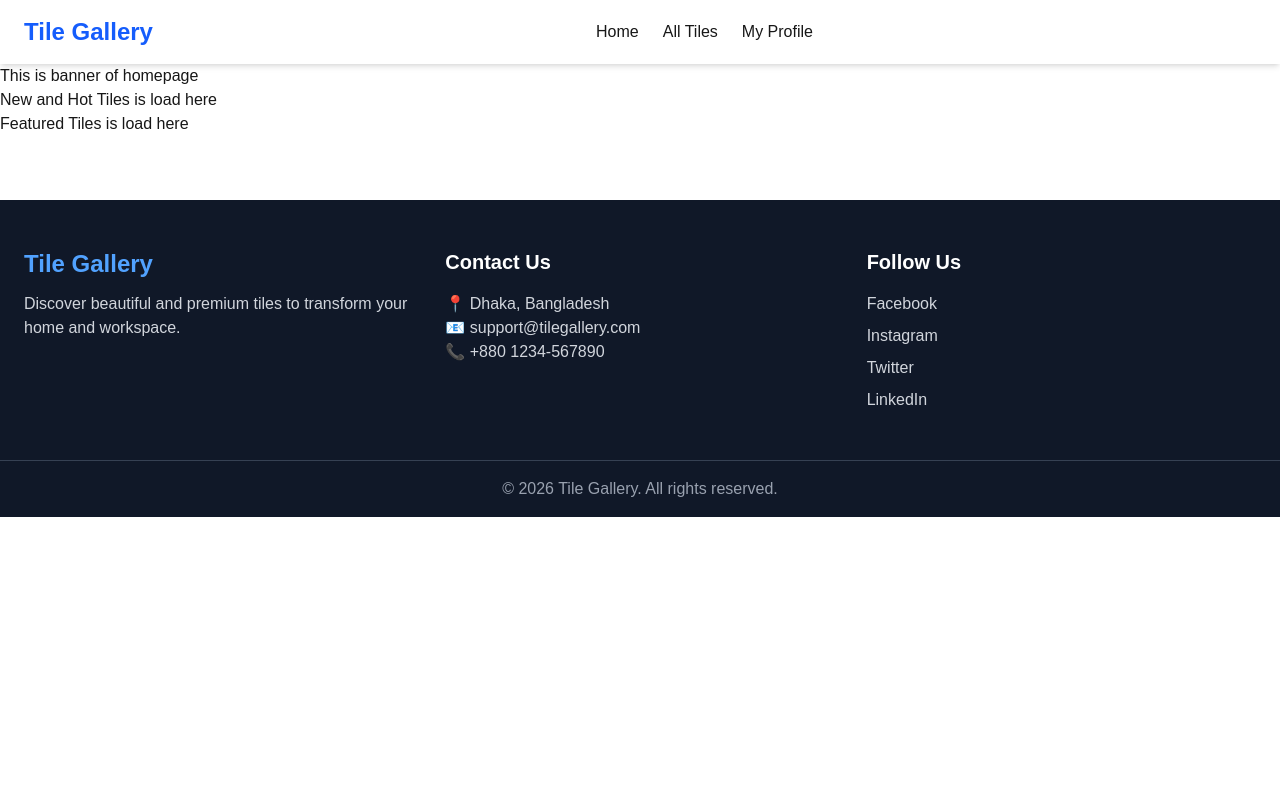
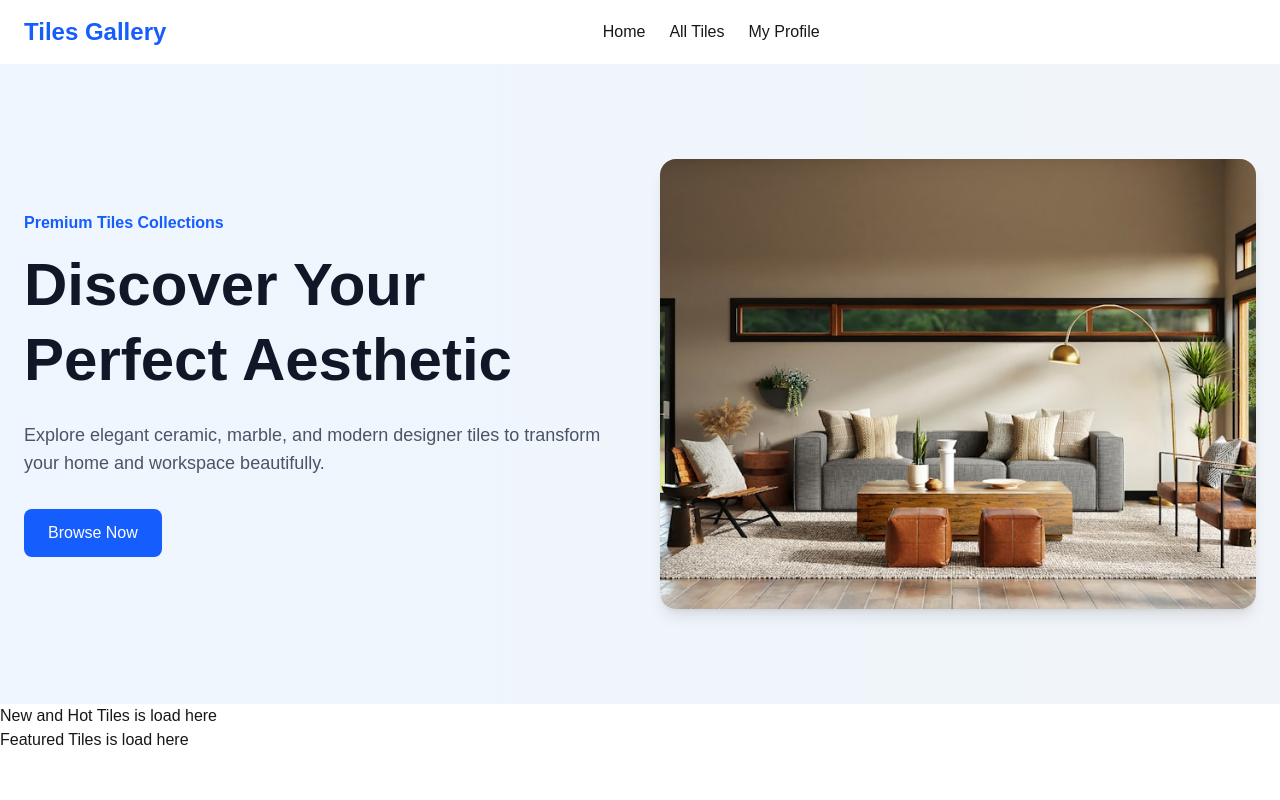
Before and after one commit to samalek9391/category-a8-apple, a Next.js app: page / in a window 1280 px wide. Shown: the top 800 px of the page. Built offline with nearby package versions, Linux system fonts and the light colour scheme.

Commit message:
banner section is added

```diff
--- a/src/components/homepage/Banner.jsx
+++ b/src/components/homepage/Banner.jsx
@@ -1,11 +1,48 @@
-import React from 'react';
+import Image from "next/image";
+import Link from "next/link";
+import React from "react";
 
 const Banner = () => {
-    return (
+  return (
+    <section className="bg-linear-to-r from-blue-50 to-slate-100 min-h-[80vh] flex items-center">
+      <div className="max-w-7xl mx-auto px-6 py-16 grid md:grid-cols-2 gap-10 items-center">
+        {/* Left Content */}
         <div>
-            <h2>This is banner of homepage</h2>
+          <p className="text-blue-600 font-semibold mb-3">
+            Premium Tiles Collections
+          </p>
+
+          <h1 className="text-4xl md:text-6xl font-bold text-gray-900 leading-tight">
+            Discover Your <br />
+            Perfect Aesthetic
+          </h1>
+
+          <p className="mt-6 text-gray-600 text-lg">
+            Explore elegant ceramic, marble, and modern designer tiles to
+            transform your home and workspace beautifully.
+          </p>
+
+          <Link
+            href="/all-tiles"
+            className="inline-block mt-8 bg-blue-600 text-white px-6 py-3 rounded-lg hover:bg-blue-700 transition"
+          >
+            Browse Now
+          </Link>
         </div>
-    );
+
+        {/* Right Image */}
+        <div>
+          <Image
+            src="/BannerImage.jpg"
+            alt="Beautiful Tile Design"
+            width={1000}
+            height={450}
+            className="w-full h-112.5 object-cover rounded-2xl shadow-lg"
+          />
+        </div>
+      </div>
+    </section>
+  );
 };
 
 export default Banner;
--- a/src/components/shared/Footer.jsx
+++ b/src/components/shared/Footer.jsx
@@ -3,40 +3,28 @@ import Link from "next/link";
 export default function Footer() {
   return (
     <footer className="bg-gray-900 text-white mt-16">
-      <div className="max-w-7xl mx-auto px-6 py-12 grid md:grid-cols-3 gap-8">
 
+        <div className="max-w-7xl mx-auto px-6 py-12 grid md:grid-cols-3 gap-10">
           {/* Brand */}
           <div>
-          <h2 className="text-2xl font-bold text-blue-400">
-            Tile Gallery
-          </h2>
+            <h2 className="text-2xl font-bold text-blue-400">Tiles Gallery</h2>
             <p className="mt-3 text-gray-300">
-            Discover beautiful and premium tiles to transform
-            your home and workspace.
+              Discover beautiful and premium tiles to transform your home and
+              workspace.
             </p>
           </div>
 
           {/* Contact Us */}
           <div>
-          <h3 className="text-xl font-semibold mb-4">
-            Contact Us
-          </h3>
-          <p className="text-gray-300">
-            📍 Dhaka, Bangladesh
-          </p>
-          <p className="text-gray-300">
-            📧 support@tilegallery.com
-          </p>
-          <p className="text-gray-300">
-            📞 +880 1234-567890
-          </p>
+            <h3 className="text-xl font-semibold mb-4">Contact Us</h3>
+            <p className="text-gray-300">📍 Dhaka, Bangladesh</p>
+            <p className="text-gray-300">📧 support@tilegallery.com</p>
+            <p className="text-gray-300">📞 +880 1234-567890</p>
           </div>
 
           {/* Social Media */}
           <div>
-          <h3 className="text-xl font-semibold mb-4">
-            Follow Us
-          </h3>
+            <h3 className="text-xl font-semibold mb-4">Follow Us</h3>
 
             <div className="flex flex-col gap-2 text-gray-300">
               <Link
@@ -76,7 +64,7 @@ export default function Footer() {
 
       {/* Bottom */}
       <div className="border-t border-gray-700 text-center py-4 text-gray-400">
-        © 2026 Tile Gallery. All rights reserved.
+        © 2026 Tiles Gallery. All rights reserved.
       </div>
     </footer>
   );
--- a/src/components/shared/NavBar.jsx
+++ b/src/components/shared/NavBar.jsx
@@ -14,7 +14,7 @@ const NavBar = () => {
             href="/"
             className="text-2xl font-bold text-blue-600"
           >
-            Tile Gallery
+            Tiles Gallery
           </Link>
         </div>
 
```
Also changed, not shown: public/BannerImage.jpg (added). Lines whose indentation alone changed are shown as unchanged.
